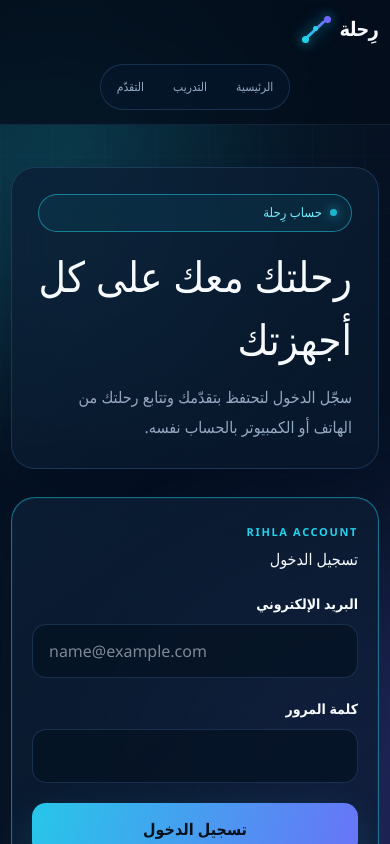
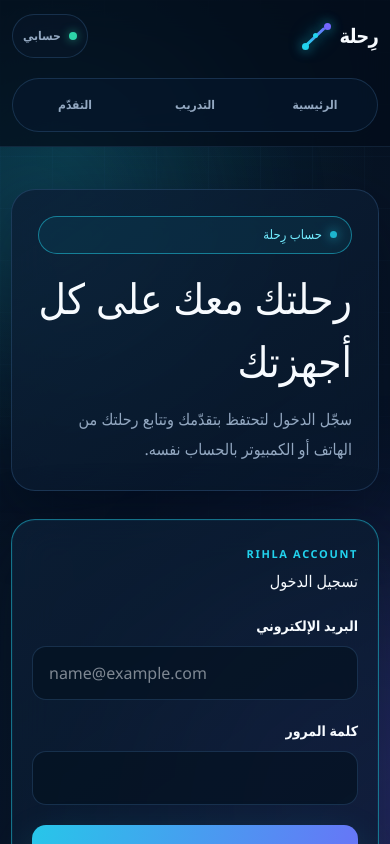
Before and after one commit to abdulrahmanjalloh163-debug/rihla-competition-ui, a Next.js app: page /auth in a window 390 px wide. Shown: the top 844 px of the page. Built offline with nearby package versions, Linux system fonts and the light colour scheme.

Commit message:
Polish navigation loading and mobile behavior

```diff
--- a/app/flow.css
+++ b/app/flow.css
@@ -267,6 +267,223 @@
   justify-content: space-between;
 }
 
+/* Stronger navigation hierarchy */
+.main-nav a {
+  position: relative;
+  font-weight: 650;
+}
+
+.main-nav a.active {
+  color: #fff;
+  background: linear-gradient(135deg, rgba(34,211,238,.18), rgba(117,103,255,.14));
+  box-shadow: inset 0 0 0 1px rgba(34,211,238,.42), 0 8px 24px rgba(34,211,238,.08);
+}
+
+.main-nav a.active::after {
+  content: "";
+  position: absolute;
+  left: 50%;
+  bottom: 3px;
+  width: 18px;
+  height: 2px;
+  border-radius: 999px;
+  transform: translateX(-50%);
+  background: var(--cyan);
+  box-shadow: 0 0 10px rgba(34,211,238,.8);
+}
+
+.account-button {
+  min-height: 40px;
+  display: inline-flex;
+  align-items: center;
+  gap: 8px;
+  padding: 0 13px;
+  border: 1px solid var(--line);
+  border-radius: 999px;
+  color: var(--muted);
+  background: rgba(8,25,45,.5);
+  font-size: 13px;
+  font-weight: 700;
+  transition: .2s ease;
+}
+
+.account-button:hover,
+.account-button.active {
+  color: #fff;
+  border-color: rgba(34,211,238,.42);
+  background: rgba(34,211,238,.1);
+}
+
+.account-dot {
+  width: 8px;
+  height: 8px;
+  border-radius: 50%;
+  background: var(--emerald);
+  box-shadow: 0 0 10px rgba(45,212,168,.65);
+}
+
+/* Stronger action hierarchy */
+.flow-nav-row .gradient-button:not(.secondary),
+.flow-primary,
+.result-decision-panel .gradient-button,
+.flow-dashboard-head .gradient-button {
+  box-shadow: 0 16px 38px rgba(34,211,238,.2);
+}
+
+.flow-nav-row .gradient-button.secondary,
+.account-signout-button {
+  background: rgba(9,24,44,.72);
+  border: 1px solid rgba(93,150,215,.28);
+  color: #c5d3e2;
+  box-shadow: none;
+}
+
+.flow-nav-row .gradient-button.secondary:hover,
+.account-signout-button:hover {
+  border-color: rgba(147,168,193,.42);
+  background: rgba(15,38,68,.82);
+  box-shadow: none;
+}
+
+/* Branded loading states */
+.loader-stack,
+.loading-state-card {
+  width: min(520px, 100%);
+  margin-inline: auto;
+  text-align: center;
+}
+
+.loader-stack {
+  min-height: 220px;
+  justify-content: center;
+  padding: 28px;
+  border: 1px solid var(--line-strong);
+  border-radius: var(--radius);
+  background: linear-gradient(145deg, rgba(12,31,54,.9), rgba(9,24,44,.78));
+  box-shadow: var(--shadow), inset 0 0 0 1px rgba(34,211,238,.04);
+}
+
+.loader-stack::before {
+  content: "رِحلة";
+  color: #fff;
+  font-size: 22px;
+  font-weight: 800;
+  letter-spacing: -.03em;
+}
+
+.loader-stack::after {
+  content: "نُحضّر تجربتك الذكية";
+  color: var(--muted);
+  font-size: 12px;
+}
+
+.loader-stack .spinner {
+  width: 28px;
+  height: 28px;
+  border-width: 3px;
+  box-shadow: 0 0 20px rgba(34,211,238,.12);
+}
+
+.loading-state-card {
+  display: flex;
+  flex-direction: column;
+  align-items: center;
+  justify-content: center;
+}
+
+.loading-state-card h2 {
+  margin: 10px 0 6px;
+}
+
+.loading-state-card p {
+  margin: 0;
+  color: var(--muted);
+}
+
+.loading-brand-mark {
+  position: relative;
+  width: 72px;
+  height: 54px;
+  margin-bottom: 16px;
+}
+
+.loading-brand-mark::before {
+  content: "";
+  position: absolute;
+  width: 42px;
+  height: 4px;
+  left: 15px;
+  top: 25px;
+  border-radius: 999px;
+  transform: rotate(-44deg);
+  background: linear-gradient(90deg, var(--cyan), var(--violet));
+  box-shadow: 0 0 20px rgba(34,211,238,.45);
+}
+
+.loading-brand-mark span {
+  position: absolute;
+  width: 10px;
+  height: 10px;
+  border-radius: 50%;
+  background: var(--cyan);
+  box-shadow: 0 0 14px rgba(34,211,238,.75);
+  animation: loadingNode 1.4s ease-in-out infinite;
+}
+
+.loading-brand-mark span:nth-child(1) { left: 8px; bottom: 6px; }
+.loading-brand-mark span:nth-child(2) { left: 31px; top: 21px; animation-delay: .18s; }
+.loading-brand-mark span:nth-child(3) { right: 7px; top: 3px; background: var(--violet); animation-delay: .36s; }
+
+.loading-progress {
+  width: min(280px, 82%);
+  height: 6px;
+  margin-top: 22px;
+  overflow: hidden;
+  border-radius: 999px;
+  background: rgba(93,150,215,.13);
+}
+
+.loading-progress span {
+  display: block;
+  width: 38%;
+  height: 100%;
+  border-radius: inherit;
+  background: linear-gradient(90deg, var(--cyan), var(--violet));
+  animation: loadingSweep 1.35s ease-in-out infinite;
+}
+
+.loading-dots {
+  display: flex;
+  gap: 6px;
+  margin-top: 16px;
+}
+
+.loading-dots i {
+  width: 6px;
+  height: 6px;
+  border-radius: 50%;
+  background: var(--muted);
+  animation: loadingDot 1.1s ease-in-out infinite;
+}
+
+.loading-dots i:nth-child(2) { animation-delay: .14s; }
+.loading-dots i:nth-child(3) { animation-delay: .28s; }
+
+@keyframes loadingNode {
+  0%, 100% { transform: scale(.8); opacity: .45; }
+  50% { transform: scale(1.15); opacity: 1; }
+}
+
+@keyframes loadingSweep {
+  0% { transform: translateX(180%); }
+  100% { transform: translateX(-280%); }
+}
+
+@keyframes loadingDot {
+  0%, 100% { opacity: .3; transform: translateY(0); }
+  50% { opacity: 1; transform: translateY(-3px); }
+}
+
 @media (max-width: 760px) {
   .flow-page {
     padding: 12px 0;
@@ -328,6 +545,37 @@
     min-height: 180px;
     max-height: 28dvh;
   }
+
+  /* Keep account access available on phones. */
+  .topbar {
+    grid-template-columns: 1fr auto;
+  }
+
+  .nav-actions {
+    display: flex;
+  }
+
+  .nav-actions .ai-chip {
+    display: none;
+  }
+
+  .main-nav {
+    width: 100%;
+    max-width: 430px;
+  }
+
+  .main-nav a {
+    flex: 1;
+    text-align: center;
+    min-height: 44px;
+    display: flex;
+    align-items: center;
+    justify-content: center;
+  }
+
+  .account-button {
+    min-height: 44px;
+  }
 }
 
 @media (max-width: 520px) {
@@ -377,4 +625,69 @@
   .flow-large-text {
     font-size: 16px;
   }
+
+  .topbar {
+    padding-inline: 10px;
+  }
+
+  .account-button {
+    padding-inline: 10px;
+    font-size: 12px;
+  }
+
+  .main-nav {
+    gap: 4px;
+    padding: 4px;
+  }
+
+  .main-nav a {
+    padding-inline: 8px;
+  }
+
+  .loader-stack,
+  .loading-state-card {
+    width: 100%;
+  }
 }
+
+/* Short-screen safeguards for compact phones and landscape mode. */
+@media (max-height: 700px) {
+  .flow-page {
+    align-items: stretch;
+  }
+
+  .flow-card,
+  .flow-question-shell,
+  .flow-result-shell,
+  .flow-dashboard-shell {
+    max-height: calc(100dvh - 92px);
+  }
+
+  .mode-banner.flow-mode-compact {
+    display: none;
+  }
+
+  .flow-progress-head,
+  .practice-reason {
+    font-size: 12px;
+  }
+
+  .question-stage-card .exercise-question {
+    font-size: 17px;
+  }
+
+  .flow-step-tabs button {
+    min-height: 38px;
+  }
+}
+
+@supports (padding: env(safe-area-inset-bottom)) {
+  .topbar {
+    padding-left: max(12px, env(safe-area-inset-left));
+    padding-right: max(12px, env(safe-area-inset-right));
+  }
+
+  .flow-page {
+    padding-bottom: max(12px, env(safe-area-inset-bottom));
+  }
+}
```
